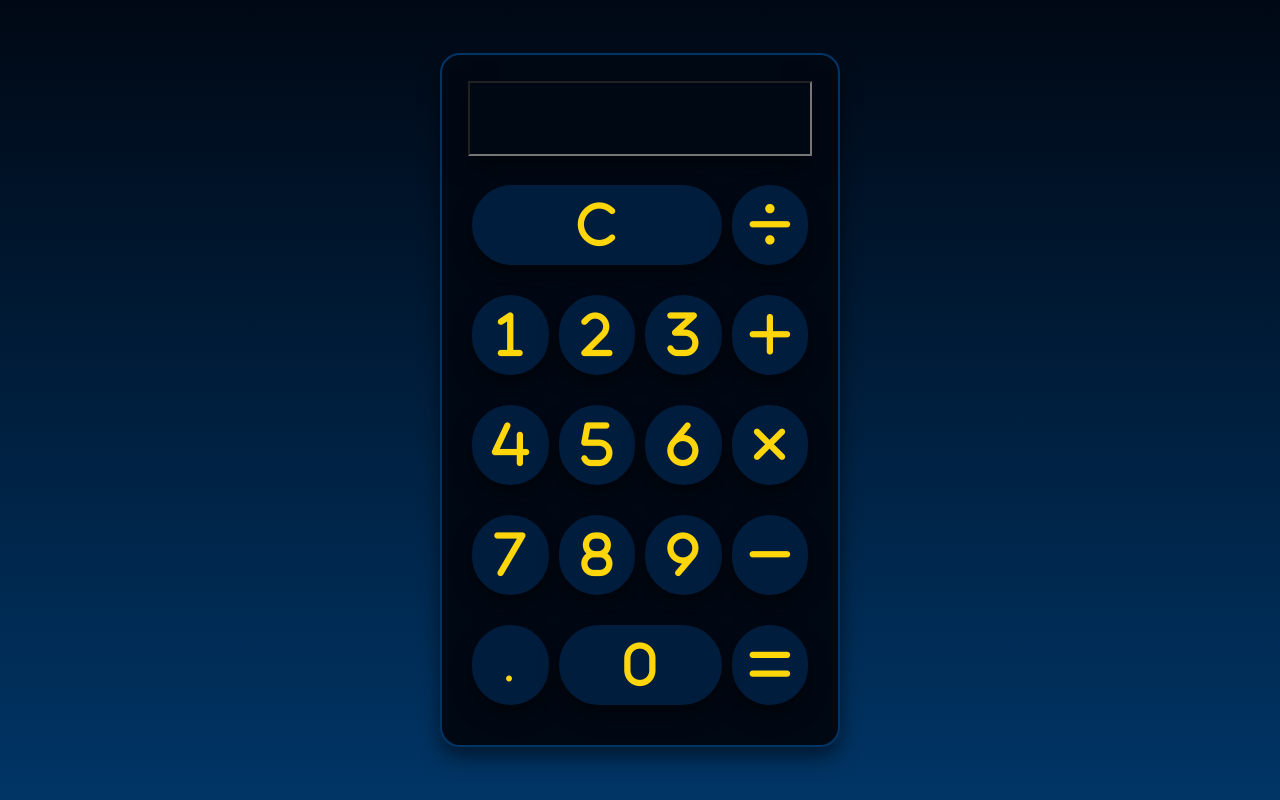
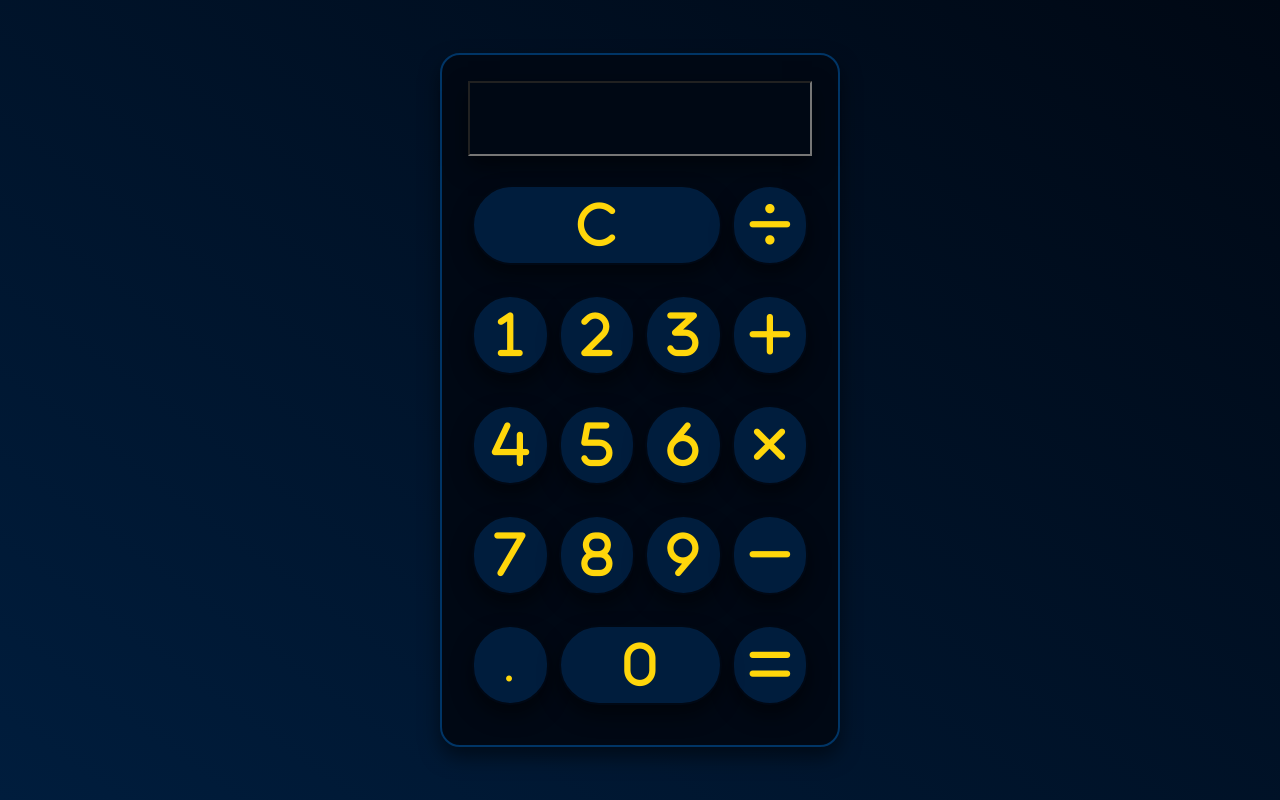
Before and after one commit to Kenny-Jewett/Portfolio, a plain HTML site: page Calculator/index.html in a window 1280 px wide. Drawn offline with Linux system fonts and the light colour scheme.

Commit message:
adjusted gradients

```diff
--- a/Calculator/main.scss
+++ b/Calculator/main.scss
@@ -22,7 +22,7 @@ $color-lightest: #FFD60A;
 body {
   min-height: 100vh;
   line-height: 1.5;
-  background: linear-gradient($color-darkest, $color-medium)
+  background: linear-gradient(.6turn, $color-darkest, $color-dark)
 }
 
 /* Make images easier to work with */
@@ -90,7 +90,7 @@ picture {
 
 
 .button__cards {
-    border: solid 2px $color-dark;
+    border: solid 2px $color-darkest;
     background-color: $color-dark;
     min-height: 80%;
     display: grid;
```
Also changed, not shown: Calculator/main.css.
